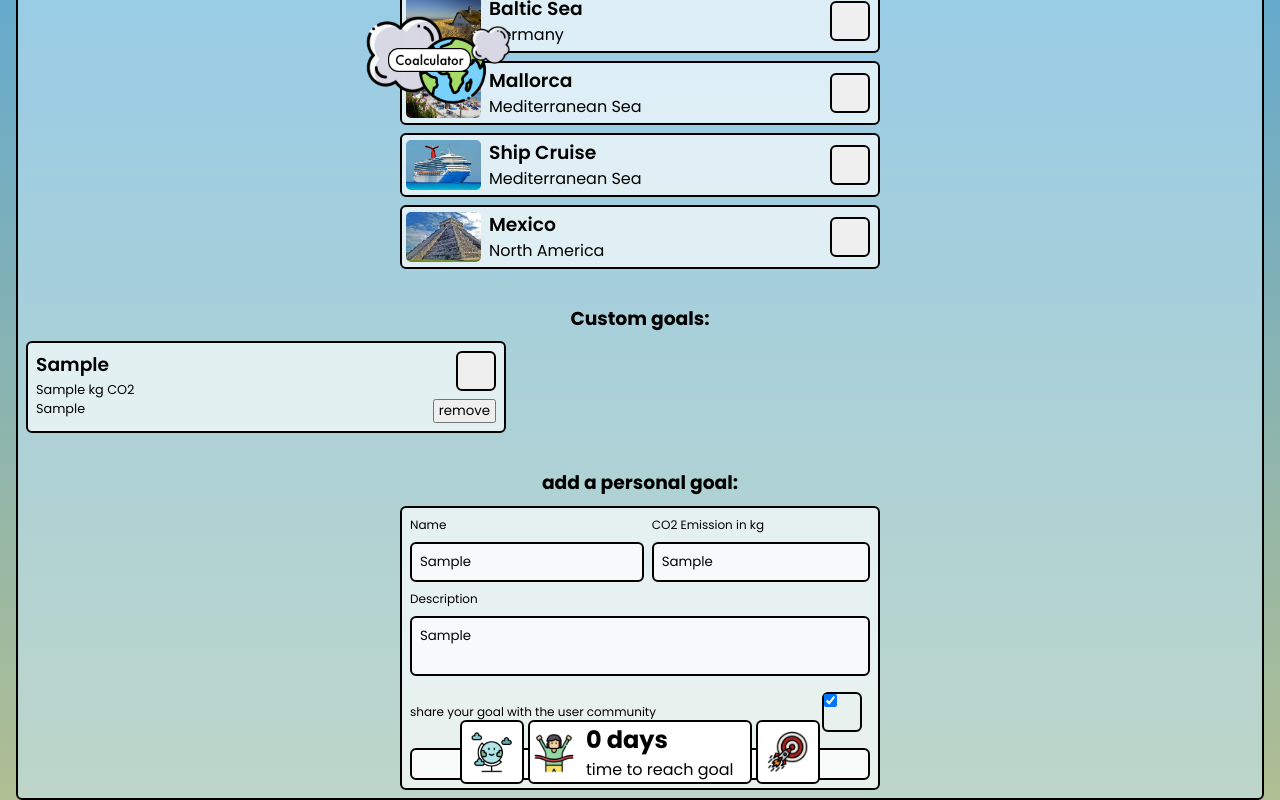
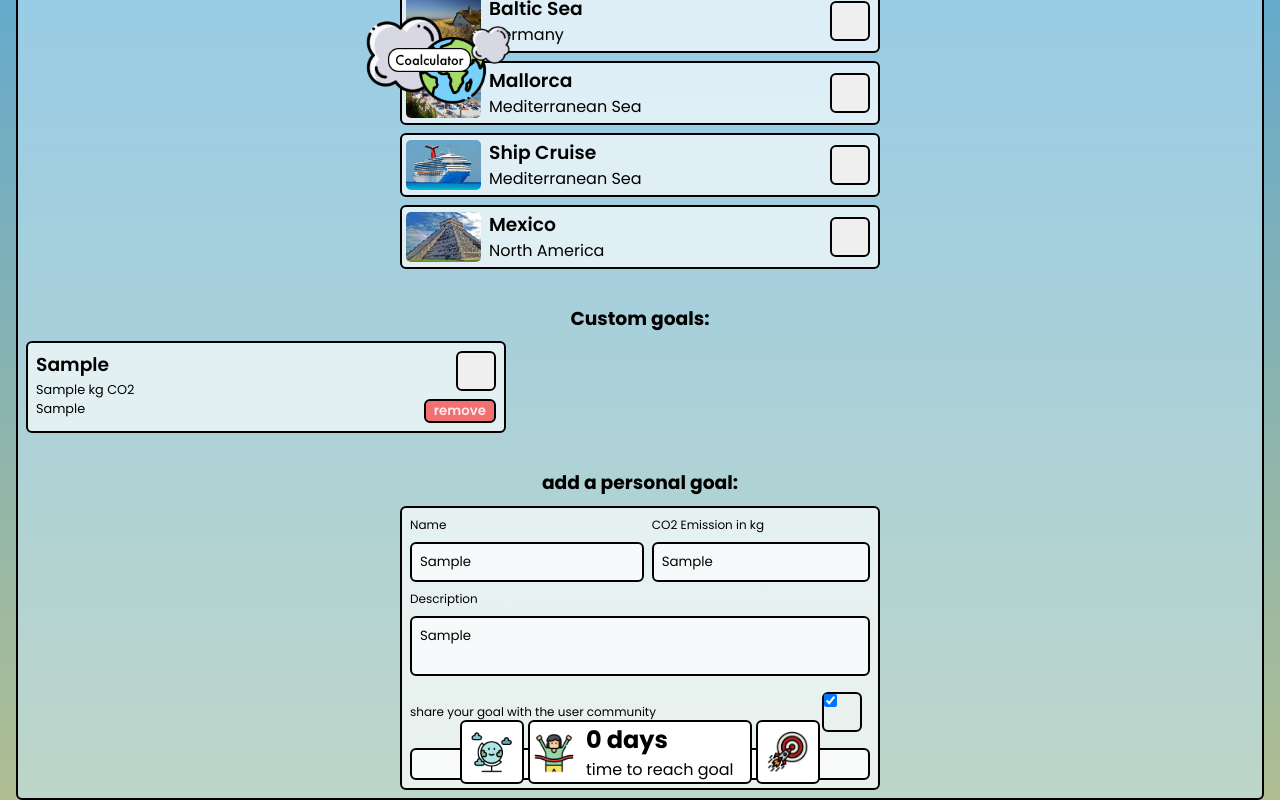
Before and after one commit to jensdreske/capstone-project, a React (Create React App) app in the folder client/: page /goals in a window 1280 px wide. Both pictures are taken after typing "Sample", "Sample", "Sample" into the empty fields and a click on the input "add this goal to the list". Shown: the part 225-1025 px from the top of the page. Built offline with nearby package versions, Linux system fonts and the light colour scheme.

Commit message:
add and remove custom goals

```diff
--- a/client/src/components/CustomItemBox.js
+++ b/client/src/components/CustomItemBox.js
@@ -3,7 +3,11 @@ import styled from "styled-components/macro";
 
 import checkmark from "../images/checkmark@2x.png";
 
-function toggleCustomGoal(customGoalName, checkedGoals, setCheckedGoals) {
+export function toggleCustomGoal(
+  customGoalName,
+  checkedGoals,
+  setCheckedGoals
+) {
   if (!checkedGoals.includes(customGoalName)) {
     setCheckedGoals([...checkedGoals, customGoalName]);
   } else {
@@ -36,6 +40,29 @@ function addEmissionsFromCustomGoals(
   }
 }
 
+function removeCustomGoal(
+  customGoalKeyToRemove,
+  goals,
+  setGoals,
+  emissionsFromGoals,
+  setEmissionsFromGoals,
+  checkedGoals,
+  setCheckedGoals
+) {
+  console.log(customGoalKeyToRemove);
+  delete goals.customGoals[customGoalKeyToRemove];
+  setGoals({ ...goals });
+
+  toggleCustomGoal(customGoalKeyToRemove, checkedGoals, setCheckedGoals);
+
+  addEmissionsFromCustomGoals(
+    customGoalKeyToRemove,
+    goals,
+    emissionsFromGoals,
+    setEmissionsFromGoals
+  );
+}
+
 export default function CustomItemBox({
   goals,
   setGoals,
@@ -48,7 +75,7 @@ export default function CustomItemBox({
     <>
       {Object.keys(goals.customGoals).map((goalKey) => {
         return (
-          <ListItemBox>
+          <ListItemBox key={goalKey}>
             <CustomGoalTextBox>
               <CustomGoalTitle>
                 {goals.customGoals[goalKey].goalName}
@@ -76,7 +103,21 @@ export default function CustomItemBox({
                   <img src={checkmark} alt="check" heigth="30" width="30" />
                 )}
               </CheckBox>
-              <RemoveButton>remove</RemoveButton>
+              <RemoveButton
+                onClick={() =>
+                  removeCustomGoal(
+                    goalKey,
+                    goals,
+                    setGoals,
+                    emissionsFromGoals,
+                    setEmissionsFromGoals,
+                    checkedGoals,
+                    setCheckedGoals
+                  )
+                }
+              >
+                remove
+              </RemoveButton>
             </ButtonBox>
           </ListItemBox>
         );
@@ -119,7 +160,12 @@ const ButtonBox = styled.div`
 `;
 
 const RemoveButton = styled.button`
-  padding: 0 0.25rem;
+  padding: 0 0.5rem;
+  font-weight: 600;
+  background: #f008;
+  border: var(--borderLine);
+  border-radius: var(--boxRadius);
+  color: #fffd;
 `;
 
 const CheckBox = styled.button`
```
